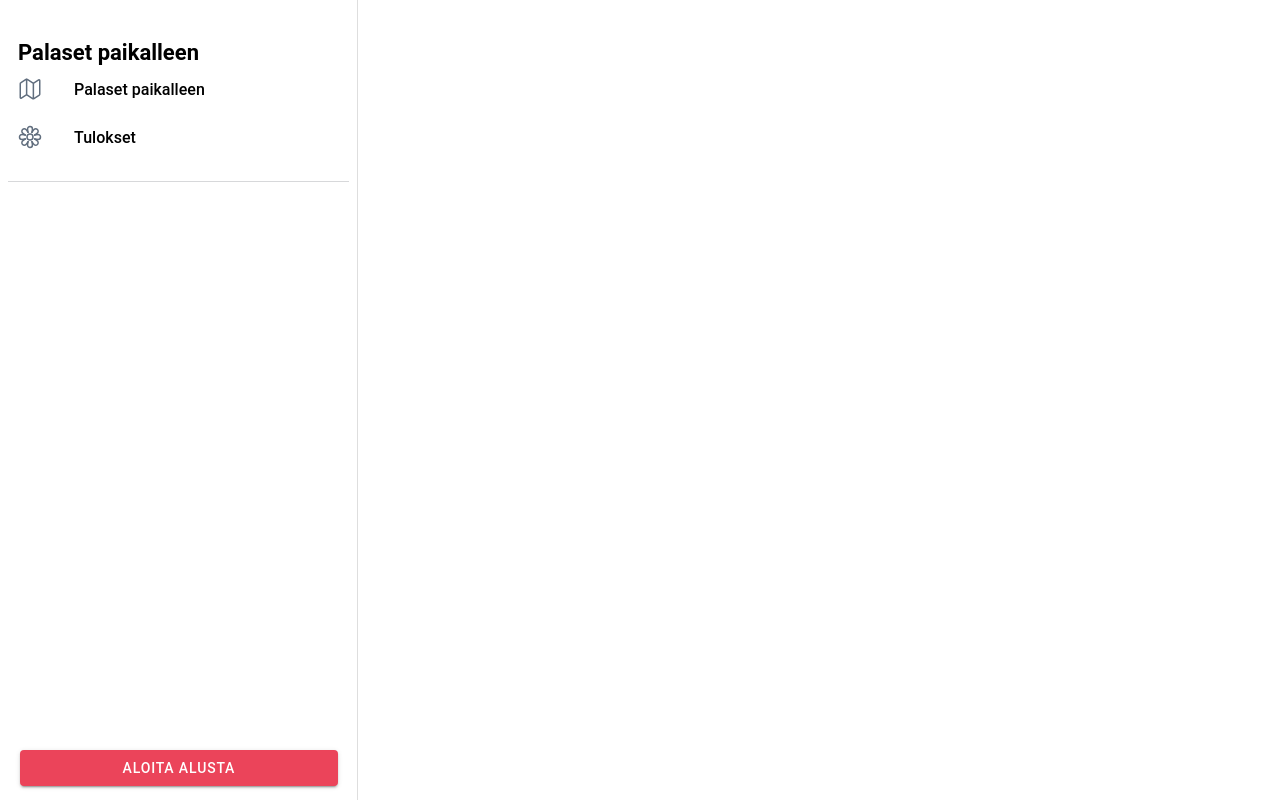
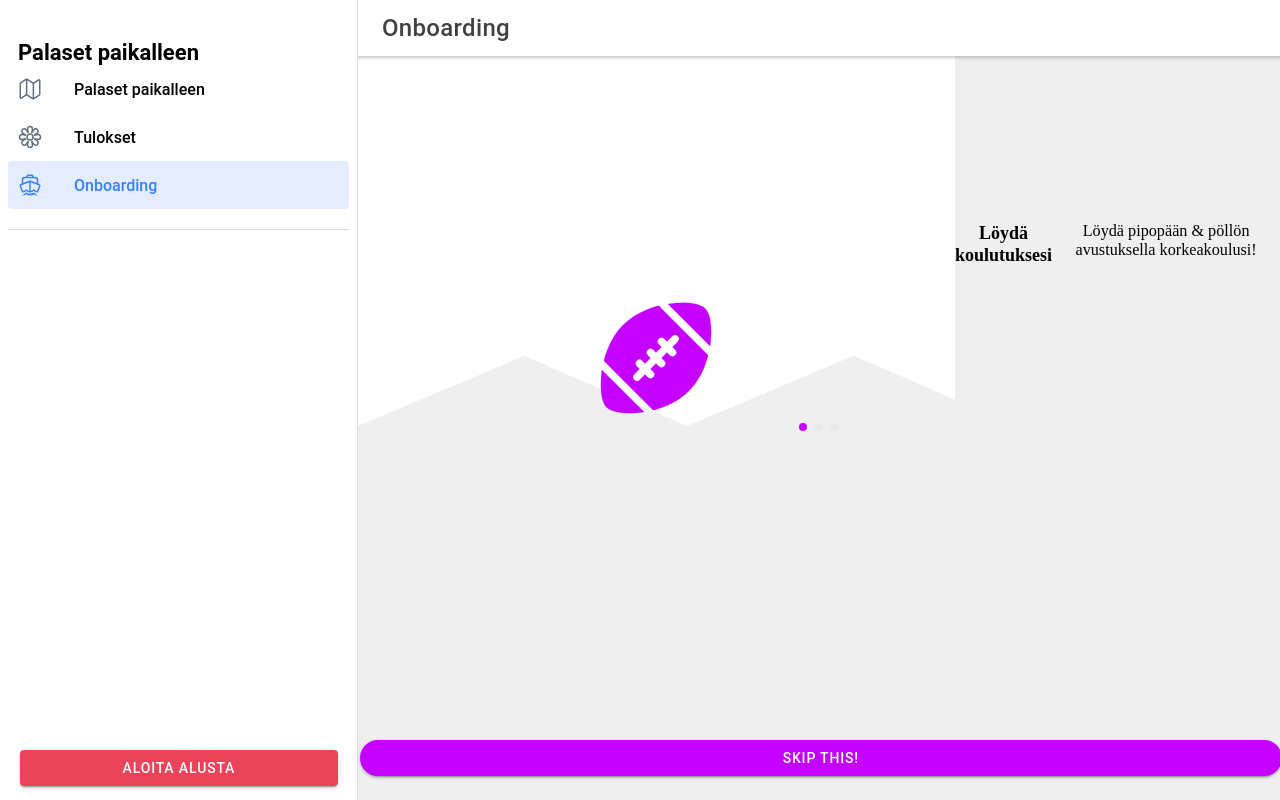
Before and after one commit to aleksi134/PalasetPaikalleen, a React (Create React App) app: page /page/Onboarding in a window 1280 px wide. Built offline with nearby package versions, Linux system fonts and the light colour scheme.

Commit message:
Initialize onboarding slides & testing environment to menu

```diff
--- a/src/App.tsx
+++ b/src/App.tsx
@@ -1,5 +1,6 @@
 import Menu from './components/Menu';
 import Page from './pages/Page';
+import OnboardTest from './pages/OnboardTest'
 import ResultsPage from './pages/ResultsPage';
 import React from 'react';
 import { IonApp, IonRouterOutlet, IonSplitPane } from '@ionic/react';
@@ -38,6 +39,7 @@ const App: React.FC = () => {
           <IonRouterOutlet id="main">
             <Route path="/page/Home" component={Page} exact />
             <Route path="/page/Results" component={ResultsPage} exact />
+            <Route path="/page/Onboarding" component={OnboardTest} exact />
             <Redirect from="/" to="/page/Home" exact />
           </IonRouterOutlet>
         </IonSplitPane>
--- a/src/components/Menu.tsx
+++ b/src/components/Menu.tsx
@@ -8,7 +8,7 @@ import {
   IonMenu,
   IonMenuToggle
 } from '@ionic/react'
-import { flowerOutline, mapOutline } from 'ionicons/icons'
+import { flowerOutline, mapOutline, boatOutline } from 'ionicons/icons'
 import React from 'react'
 import { useLocation } from 'react-router-dom'
 import './Menu.css'
@@ -33,6 +33,12 @@ const appPages: AppPage[] = [
     url: '/page/Results',
     icon: flowerOutline
   },
+  {
+    title: 'Onboarding',
+    url: '/page/Onboarding',
+    icon: boatOutline
+  },
+
   // {
   //   title: 'Outbox',
   //   url: '/page/Outbox',
--- /dev/null
+++ b/src/components/Onboarding.css
@@ -0,0 +1,72 @@
+.onboarding {
+    /* This is a bad name by the way */
+    display: flex;
+    flex-flow: column wrap;
+    background-color: #efefef !important;
+    font-family: 'Raleway' !important;
+    --ion-color-primary: #C400FF;
+    --background: none;
+    --color: none;
+    --padding-top: 0px;
+    --padding-bottom: 0px;
+    --padding-start: 0px;
+    --padding-end: 0px;
+    --keyboard-offset: 0px;
+    --offset-top: 0px;
+    --offset-bottom: 0px;
+    --overflow: auto;
+  }
+
+.parentSlides {
+    display: flex;
+    flex: 1 100%;
+}
+
+/*
+.parentSlides > * {
+
+}
+*/
+
+.diag {
+  background-image: url('/public/assets/onboarding-img/whitebg.svg') !important;
+  /* position: absolute !important; */
+  z-index: 1 !important;
+  width: 100% !important;
+  top: 0 !important;
+  height: 66% !important;
+}
+
+.diag ion-icon {
+  margin-top: 40% !important;
+  font-size: 7em !important;
+}
+
+.onboardingHeader {
+  font-weight: bold !important;
+  font-size: 1em !important;
+}
+
+.onboardingParagraph {
+  display: block !important;
+  margin: 0 auto !important;
+  font-size: 0.9em !important;
+}
+
+.diag .swiper-pagination-bullet-active {
+  background: #c400ff !important;
+}
+
+.diag .swiper-pagination {
+  bottom: 12% !important;
+}
+
+#skip {
+  position: absolute !important;
+  bottom: 20px !important;
+  width: 100% !important;
+  background: none !important;
+  text-align: center !important;
+  cursor: pointer !important;
+  z-index: 5 !important;
+}
--- /dev/null
+++ b/src/components/Onboarding.tsx
@@ -0,0 +1,43 @@
+import React from 'react'
+import { IonButton, IonContent, IonIcon, IonSlide, IonSlides } from '@ionic/react'
+import { americanFootball, medal, analyticsOutline } from 'ionicons/icons'
+import './Onboarding.css'
+
+const Onboarding: React.FC = () => {
+  return (
+    <IonContent className="onboarding">
+      <IonSlides pager className="parentSlides">
+        <IonSlide className="childrenSlide"> {/** TODO remove or use */}
+          <div className="diag">
+            <IonIcon icon={americanFootball} color="primary"></IonIcon>
+          </div>
+          <h2 className="onboardingHeader">Löydä koulutuksesi</h2>
+          <p className="onboardingParagraph">Löydä pipopään & pöllön avustuksella korkeakoulusi!</p> {/** football  */}
+        </IonSlide>
+
+        <IonSlide>
+          <div className="diag">
+            <IonIcon icon={medal} color="primary"></IonIcon>
+          </div>
+          <h2 className="onboardingHeader">Ratkaise tehtävät</h2>
+          <p className="onboardingParagraph">Pelaa kaupungit läpi ja pohdi vastauksia</p>{' '}
+          {/** medal */}
+        </IonSlide>
+
+        <IonSlide>
+          <div className="diag">
+            <IonIcon icon={analyticsOutline} color="primary"></IonIcon>
+          </div>
+          <h2 className="onboardingHeader">Pohdi lopputulosta</h2>
+          <p className="onboardingParagraph">Vastauksien perusteella saat lopputulosteen!</p> {/** analytics */}
+        </IonSlide>
+      </IonSlides>
+      <IonButton shape="round" id="skip">
+        Skip this!
+      </IonButton>{' '}
+      {/** skip-function here */}
+    </IonContent>
+  )
+}
+
+export default Onboarding
--- /dev/null
+++ b/src/pages/OnboardTest.tsx
@@ -0,0 +1,41 @@
+import {
+  IonButtons,
+  IonContent,
+  IonHeader,
+  IonMenuButton,
+  IonPage,
+  IonTitle,
+  IonToolbar,
+} from '@ionic/react'
+import React from 'react'
+import './Page.css'
+import Onboarding from '../components/Onboarding'
+
+const OnboardTest: React.FC = () => {
+  // const { name } = useParams<{ name: string; }>();
+  const name = 'Onboarding'
+
+  return (
+    <IonPage>
+      <IonHeader>
+        <IonToolbar>
+          <IonButtons slot="start">
+            <IonMenuButton />
+          </IonButtons>
+          <IonTitle>{name}</IonTitle>
+        </IonToolbar>
+      </IonHeader>
+
+      <IonContent fullscreen>
+        <IonHeader collapse="condense">
+          <IonToolbar>
+            <IonTitle size="large">{name}</IonTitle>
+          </IonToolbar>
+        </IonHeader>
+        <Onboarding />
+      </IonContent>
+    </IonPage>
+  )
+}
+
+export default OnboardTest
```
Also changed, not shown: public/assets/onboarding-img/whitebg.svg (added), 1 other file (tests, documents, lock files or other folders).
